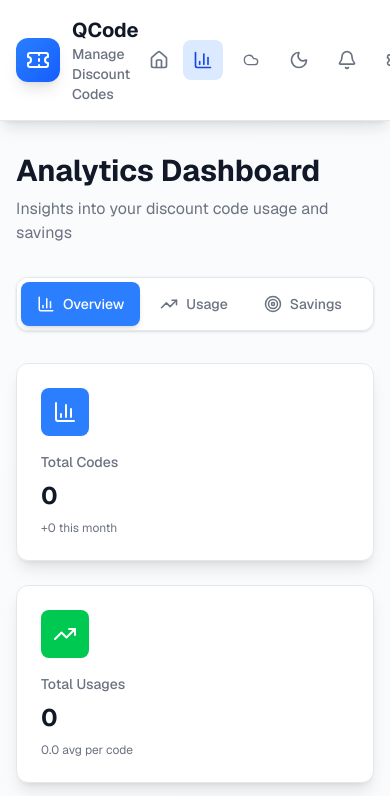
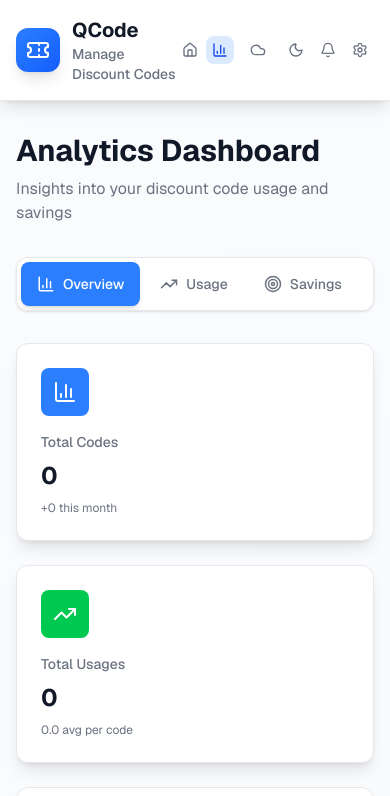
Before and after one commit to ThomasNowProductions/qcode, a Next.js app: page /analytics in a window 390 px wide. Shown: the top 796 px of the page. Built offline with nearby package versions, Linux system fonts and the light colour scheme.

Commit message:
Fix mobile header responsiveness - reduce icon sizes and spacing
Co-authored-by: Githubguy132010 <145768128+Githubguy132010@users.noreply.github.com>

```diff
--- a/src/components/Header.tsx
+++ b/src/components/Header.tsx
@@ -59,55 +59,55 @@ export function Header({ onNotificationClick, onSettingsClick, onSyncClick, ...p
             </nav>
           </div>
 
-          <div className="flex items-center gap-2" {...props}>
+          <div className="flex items-center gap-1 sm:gap-2" {...props}>
             {/* Mobile Navigation */}
-            <div className="md:hidden flex items-center gap-1">
+            <div className="md:hidden flex items-center gap-0.5 sm:gap-1">
               <Link
                 href="/"
-                className={`p-2.5 rounded-lg transition-all duration-200 ${
+                className={`p-1.5 sm:p-2.5 rounded-lg transition-all duration-200 ${
                   pathname === '/'
                     ? 'bg-blue-100 text-blue-700 dark:bg-blue-900/30 dark:text-blue-400'
                     : 'text-gray-500 hover:text-gray-700 dark:text-gray-400 dark:hover:text-gray-200 hover:bg-gray-100 dark:hover:bg-gray-800'
                 }`}
                 aria-label={t('navigation.home', 'Home')}
               >
-                <Home size={20} />
+                <Home size={16} className="sm:w-5 sm:h-5" />
               </Link>
               <Link
                 href="/analytics"
-                className={`p-2.5 rounded-lg transition-all duration-200 ${
+                className={`p-1.5 sm:p-2.5 rounded-lg transition-all duration-200 ${
                   pathname === '/analytics'
                     ? 'bg-blue-100 text-blue-700 dark:bg-blue-900/30 dark:text-blue-400'
                     : 'text-gray-500 hover:text-gray-700 dark:text-gray-400 dark:hover:text-gray-200 hover:bg-gray-100 dark:hover:bg-gray-800'
                 }`}
                 aria-label={t('navigation.analytics', 'Analytics')}
               >
-                <BarChart3 size={20} />
+                <BarChart3 size={16} className="sm:w-5 sm:h-5" />
               </Link>
             </div>
 
             <SyncStatusIndicator onClick={onSyncClick} />
             <button
               onClick={toggleDarkMode}
-              className="p-2.5 text-gray-500 hover:text-gray-700 dark:text-gray-400 dark:hover:text-gray-200 hover:bg-gray-100 dark:hover:bg-gray-800 rounded-lg transition-all duration-200"
+              className="p-1.5 sm:p-2.5 text-gray-500 hover:text-gray-700 dark:text-gray-400 dark:hover:text-gray-200 hover:bg-gray-100 dark:hover:bg-gray-800 rounded-lg transition-all duration-200"
               aria-label={isDark ? t('header.lightMode') : t('header.darkMode')}
               disabled={!isLoaded}
             >
-              {isLoaded && (isDark ? <Sun size={20} /> : <Moon size={20} />)}
+              {isLoaded && (isDark ? <Sun size={16} className="sm:w-5 sm:h-5" /> : <Moon size={16} className="sm:w-5 sm:h-5" />)}
             </button>
             <button
               onClick={onNotificationClick}
-              className="p-2.5 text-gray-500 hover:text-gray-700 dark:text-gray-400 dark:hover:text-gray-200 hover:bg-gray-100 dark:hover:bg-gray-800 rounded-lg transition-all duration-200"
+              className="p-1.5 sm:p-2.5 text-gray-500 hover:text-gray-700 dark:text-gray-400 dark:hover:text-gray-200 hover:bg-gray-100 dark:hover:bg-gray-800 rounded-lg transition-all duration-200"
               aria-label={t('header.notifications')}
             >
-              <Bell size={20} />
+              <Bell size={16} className="sm:w-5 sm:h-5" />
             </button>
             <button
               onClick={onSettingsClick}
-              className="p-2.5 text-gray-500 hover:text-gray-700 dark:text-gray-400 dark:hover:text-gray-200 hover:bg-gray-100 dark:hover:bg-gray-800 rounded-lg transition-all duration-200"
+              className="p-1.5 sm:p-2.5 text-gray-500 hover:text-gray-700 dark:text-gray-400 dark:hover:text-gray-200 hover:bg-gray-100 dark:hover:bg-gray-800 rounded-lg transition-all duration-200"
               aria-label={t('header.settings')}
             >
-              <Settings size={20} />
+              <Settings size={16} className="sm:w-5 sm:h-5" />
             </button>
           </div>
         </div>
```
